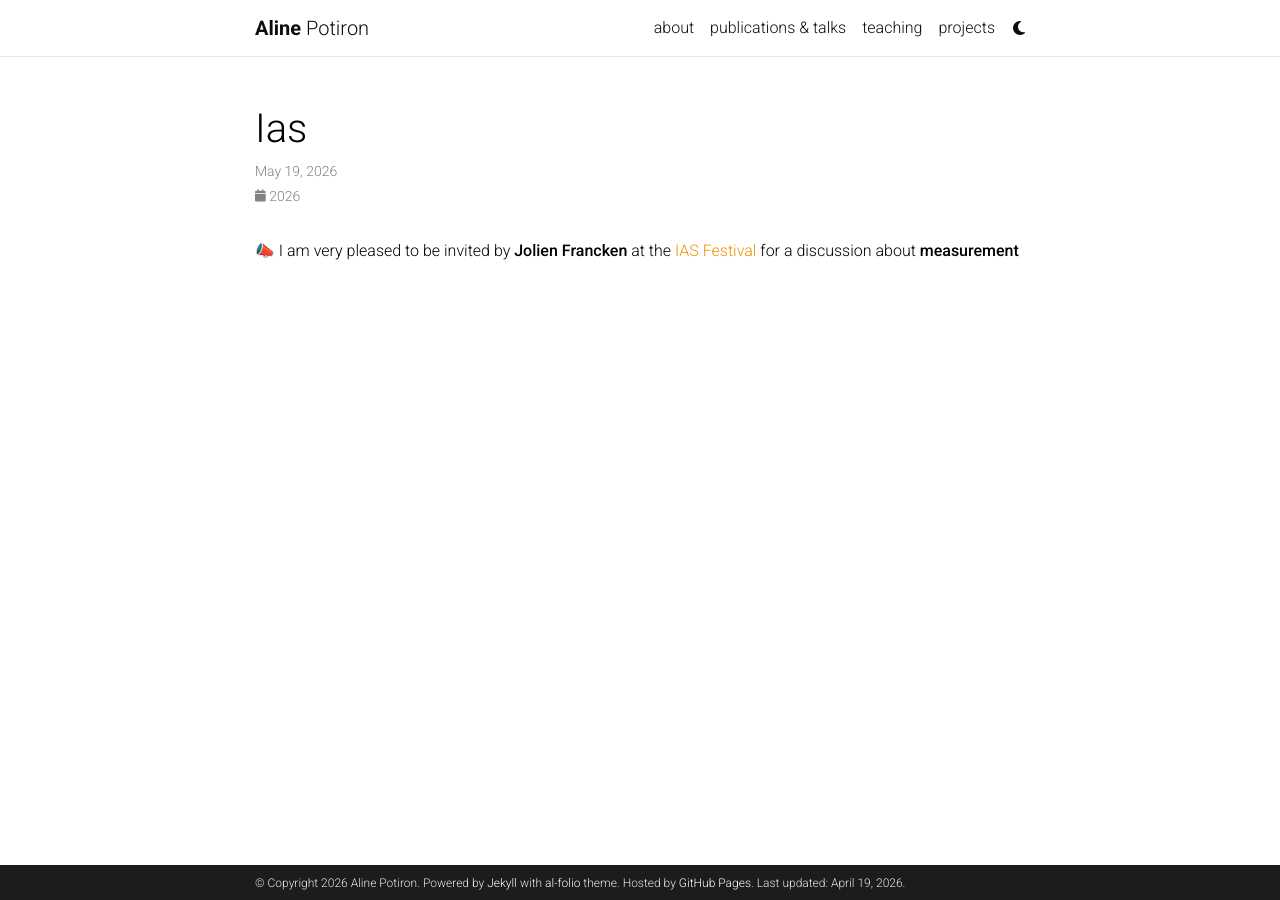
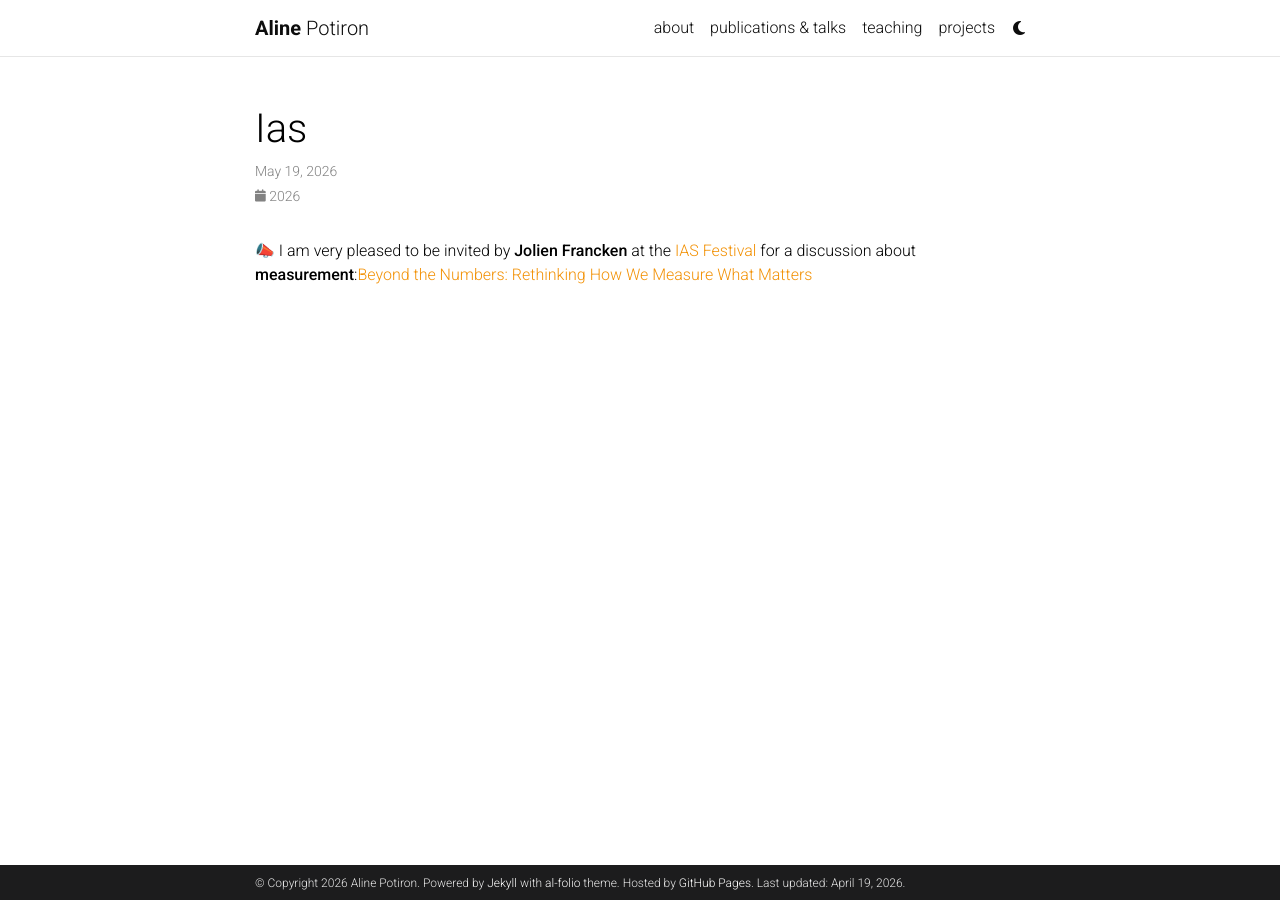
Before and after one commit to apotiron/apotiron.github.io, a Jekyll site: the page built from _news/IAS.md, in a window 1280 px wide. Built offline with Jekyll 4.4.1, drawn with Linux system fonts in a browser that asks for light colours; comment, search, counter and statistics services are not loaded; a style sheet for code colours, icons or effects is not loaded.

Commit message:
Update IAS.md

```diff
--- a/_news/IAS.md
+++ b/_news/IAS.md
@@ -5,4 +5,4 @@
 related_posts: false
 ---
 
-📣 I am very pleased to be invited by [**Jolien Francken**](https://jolienfrancken.com/) at the [IAS Festival](https://ias.uva.nl/ias-festival/ias-festival.html) for a discussion about [**measurement**](https://ias.uva.nl/content/events/2026/05/beyond-the-numbers-rethinking-how-we-measure-what-matters.html)
+📣 I am very pleased to be invited by [**Jolien Francken**](https://jolienfrancken.com/) at the [IAS Festival](https://ias.uva.nl/ias-festival/ias-festival.html) for a discussion about **measurement**:[Beyond the Numbers: Rethinking How We Measure What Matters](https://ias.uva.nl/content/events/2026/05/beyond-the-numbers-rethinking-how-we-measure-what-matters.html)
```
